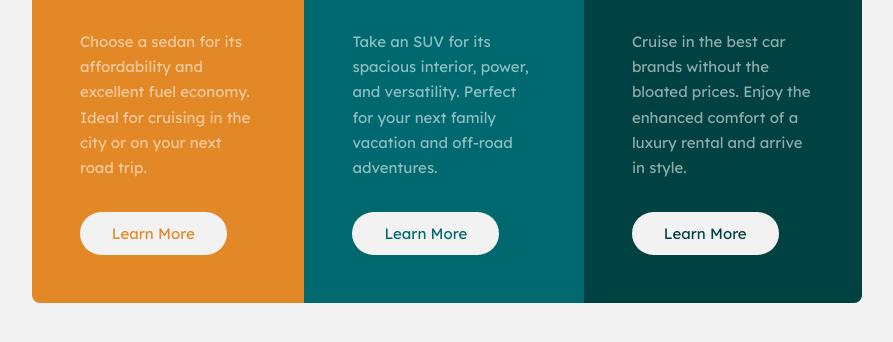
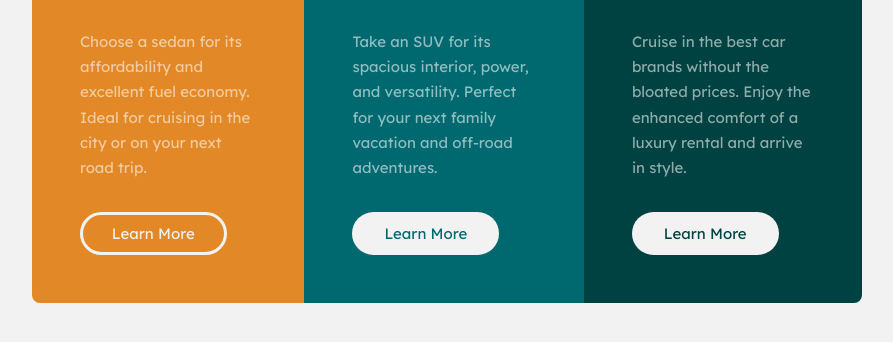
Before and after one commit to aeposten/3-column-card, a plain HTML site: page index.html in a window 1280 px wide. In both pictures the pointer is over the button 346 px from the left and 567 px from the top of the page. Shown: the part 334-676 px from the top of the page, without its empty margins (193-1086 px from the left). Drawn offline with Linux system fonts and the light colour scheme.

Commit message:
Completed styling and updated readme

```diff
--- a/styles.css
+++ b/styles.css
@@ -102,6 +102,14 @@ h1 {
   font-family: "Lexend Deca", sans-serif;
 }
 
+.learn-btn:hover,
+.learn-btn:focus {
+    padding: 0.6em 1.93em;
+    border: 0.2em solid var(--ltgray);
+    background-color: transparent;
+    color: var(--ltgray)
+}
+
 /* button font colors */
 .orange {
   color: var(--orange);
@@ -126,7 +134,6 @@ h1 {
   .options-card {
     max-width: 920px;
     max-height: 500px;
-    min-height: 500px;
     flex-direction: row;
   }
 
```
Also changed, not shown: screenshot_desktop.png (added), screenshot_mobile.png (added), 1 other file.
